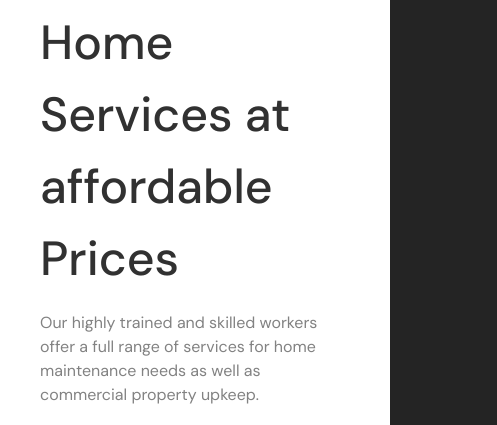
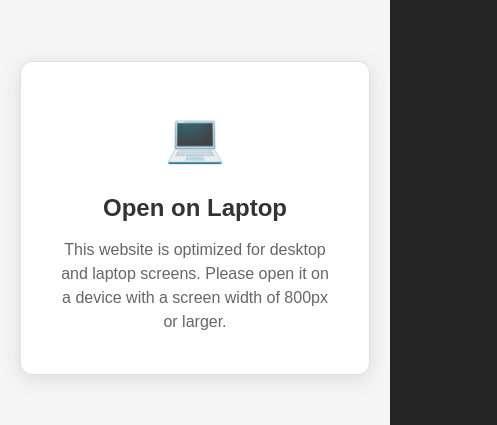
Before and after one commit to Syedkhadeer-51/premium-walls-website, a React (Vite) app: page / in a window 390 px wide. Shown: the part 204-629 px from the top of the page, 497 px wide, since content can reach past the window. Built offline with nearby package versions, Linux system fonts and the light colour scheme.

Commit message:
Adds mobile block

```diff
--- a/src/App.jsx
+++ b/src/App.jsx
@@ -1,4 +1,4 @@
-import React from 'react';
+import React, { useState, useEffect } from 'react';
 import { BrowserRouter as Router, Route, Routes } from 'react-router-dom';
 import { CartProvider } from './context/CartContext';
 import OurServices from './Ourservices';
@@ -18,6 +18,74 @@ import OtherproductView from './OtherProductView';
 import TermsAndConditions from './TermsAndConditions';
 import Cart from './pages/Cart';
 import LoginPage from './pages/LoginPage';
+
+// Screen Size Restriction Component
+function ScreenSizeRestriction({ children }) {
+    const [isScreenLargeEnough, setIsScreenLargeEnough] = useState(window.innerWidth >= 800);
+
+    useEffect(() => {
+        const handleResize = () => {
+            setIsScreenLargeEnough(window.innerWidth >= 800);
+        };
+
+        window.addEventListener('resize', handleResize);
+        return () => window.removeEventListener('resize', handleResize);
+    }, []);
+
+    if (!isScreenLargeEnough) {
+        return (
+            <div style={{
+                height: '100vh',
+                width: '100vw',
+                display: 'flex',
+                flexDirection: 'column',
+                justifyContent: 'center',
+                alignItems: 'center',
+                backgroundColor: '#f5f5f5',
+                fontFamily: 'Arial, sans-serif',
+                textAlign: 'center',
+                padding: '20px',
+                boxSizing: 'border-box'
+            }}>
+                <div style={{
+                    maxWidth: '400px',
+                    backgroundColor: 'white',
+                    padding: '40px',
+                    borderRadius: '12px',
+                    boxShadow: '0 4px 20px rgba(0, 0, 0, 0.1)',
+                    border: '1px solid #e0e0e0'
+                }}>
+                    <div style={{
+                        fontSize: '48px',
+                        marginBottom: '20px',
+                        color: '#333'
+                    }}>
+                        💻
+                    </div>
+                    <h1 style={{
+                        fontSize: '24px',
+                        marginBottom: '16px',
+                        color: '#333',
+                        fontWeight: '600'
+                    }}>
+                        Open on Laptop
+                    </h1>
+                    <p style={{
+                        fontSize: '16px',
+                        color: '#666',
+                        lineHeight: '1.5',
+                        margin: '0'
+                    }}>
+                        This website is optimized for desktop and laptop screens.
+                        Please open it on a device with a screen width of 800px or larger.
+                    </p>
+                </div>
+            </div>
+        );
+    }
+
+    return children;
+}
 
 function Home() {
     return (
@@ -39,6 +107,7 @@ function Home() {
 
 function App() {
     return (
+        <ScreenSizeRestriction>
             <CartProvider>
                 <Router>
                     <Routes>
@@ -51,6 +120,7 @@ function App() {
                     </Routes>
                 </Router>
             </CartProvider>
+        </ScreenSizeRestriction>
     );
 }
 
```
Lines whose indentation alone changed are shown as unchanged.
